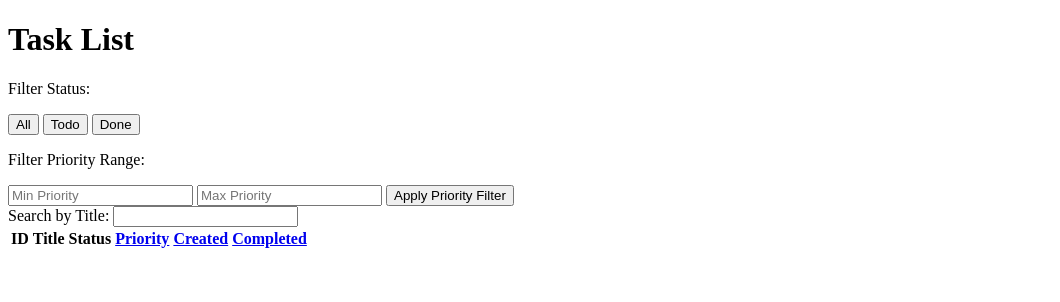
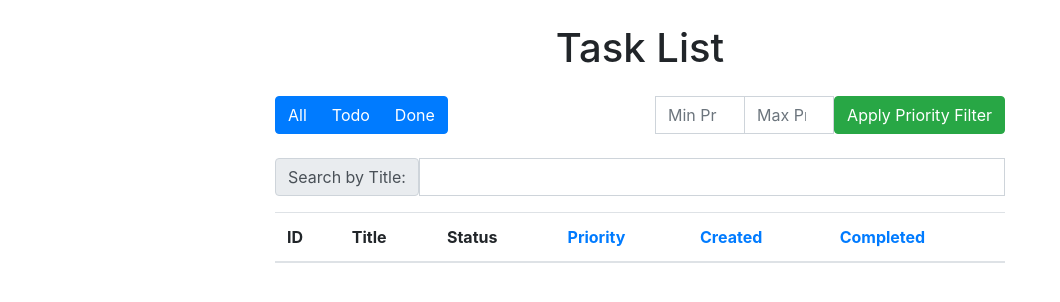
Before and after one commit to DanielPalmSie/drum-n-code, a Symfony app: template project/templates/main.html.twig in a window 1280 px wide. Shown: the top 302 px of the page, without its empty margins (0-1060 px from the left). Run offline with Twig, Linux system fonts and the light colour scheme; the template is opened without the code that fills it, so the values that code supplies are empty; some libraries are stand-ins or nearby versions.

Commit message:
added-design

```diff
--- a/project/assets/styles/app.scss
+++ b/project/assets/styles/app.scss
@@ -1,3 +1,5 @@
+
+
 table {
     width: 100%;
     border-collapse: collapse;
@@ -31,5 +33,3 @@ tr:hover {
 .filter-container {
     margin-bottom: 10px;
 }
-
-@import "~bootstrap/scss/bootstrap";
--- a/project/package.json
+++ b/project/package.json
@@ -6,6 +6,8 @@
         "bootstrap": "^5.3.1",
         "core-js": "^3.23.0",
         "regenerator-runtime": "^0.13.9",
+        "sass": "^1.66.1",
+        "sass-loader": "^10.1.1",
         "webpack": "^5.74.0",
         "webpack-cli": "^4.10.0",
         "webpack-notifier": "^1.15.0"
--- a/project/templates/base.html.twig
+++ b/project/templates/base.html.twig
@@ -3,6 +3,10 @@
 <head>
     {% block stylesheets %}
         {{ encore_entry_link_tags('app') }}
+        <link rel="stylesheet" href="https://stackpath.bootstrapcdn.com/bootstrap/4.4.1/css/bootstrap.min.css"
+              integrity="sha384-Vkoo8x4CGsO3+Hhxv8T/Q5PaXtkKtu6ug5TOeNV6gBiFeWPGFN9MuhOf23Q9Ifjh"
+              crossorigin="anonymous">
+
     {% endblock %}
     {% block javascripts %}
         <script>
@@ -76,6 +80,7 @@
                     })
                     .catch(error => console.error('Error fetching task list:', error));
             }
+
             function toggleSort(sortField) {
                 sortOrder = (sortOrder === 'asc') ? 'desc' : 'asc';
 
--- a/project/templates/main.html.twig
+++ b/project/templates/main.html.twig
@@ -1,28 +1,37 @@
 {% extends 'base.html.twig' %}
 
 {% block body %}
-    <h1>Task List</h1>
 
-    <div class="filter-container">
-        <p>Filter Status:</p>
-        <button class="filter-btn" id="filter-all">All</button>
-        <button class="filter-btn" id="filter-todo">Todo</button>
-        <button class="filter-btn" id="filter-done">Done</button>
+<div class="container">
+    <div class="row justify-content-center">
+        <div class="col-md-8">
+
+            <h1 class="my-4 text-center">Task List</h1>
+
+    <div class="row mb-4">
+        <div class="col-md-6">
+            <div class="btn-group" role="group">
+                <button type="button" class="btn btn-primary" id="filter-all">All</button>
+                <button type="button" class="btn btn-primary" id="filter-todo">Todo</button>
+                <button type="button" class="btn btn-primary" id="filter-done">Done</button>
+            </div>
+        </div>
+        <div class="col-md-6">
+            <div class="input-group">
+                <input type="number" class="form-control rounded-0" id="min-priority" placeholder="Min Priority">
+                <input type="number" class="form-control rounded-0" id="max-priority" placeholder="Max Priority">
+                <button class="btn btn-success" id="filter-priority">Apply Priority Filter</button>
+            </div>
+        </div>
     </div>
 
-    <div class="filter-container">
-        <p>Filter Priority Range:</p>
-        <input type="number" id="min-priority" placeholder="Min Priority">
-        <input type="number" id="max-priority" placeholder="Max Priority">
-        <button id="filter-priority">Apply Priority Filter</button>
+    <div class="input-group mb-3">
+        <label class="input-group-text" for="search-input">Search by Title:</label>
+        <input type="text" class="form-control rounded-0" id="search-input" oninput="fetchTasksByTitle()">
     </div>
 
-    <div class="search-container">
-        <label for="search-input">Search by Title:</label>
-        <input type="text" id="search-input" oninput="fetchTasksByTitle()">
-    </div>
-
-    <table>
+    <div class="table-responsive">
+        <table class="table table-hover table-striped">
             <thead>
             <tr>
                 <th>ID</th>
@@ -35,4 +44,9 @@
             </thead>
             <tbody id="task-list"></tbody>
         </table>
+    </div>
+        </div>
+    </div>
+</div>
+
 {% endblock %}
--- a/project/webpack.config.js
+++ b/project/webpack.config.js
@@ -54,7 +54,7 @@ Encore
     })
 
     // enables Sass/SCSS support
-    //.enableSassLoader()
+    .enableSassLoader()
 
     // uncomment if you use TypeScript
     //.enableTypeScriptLoader()
```
Also changed, not shown: 1 other file. Lines whose indentation alone changed are shown as unchanged.
